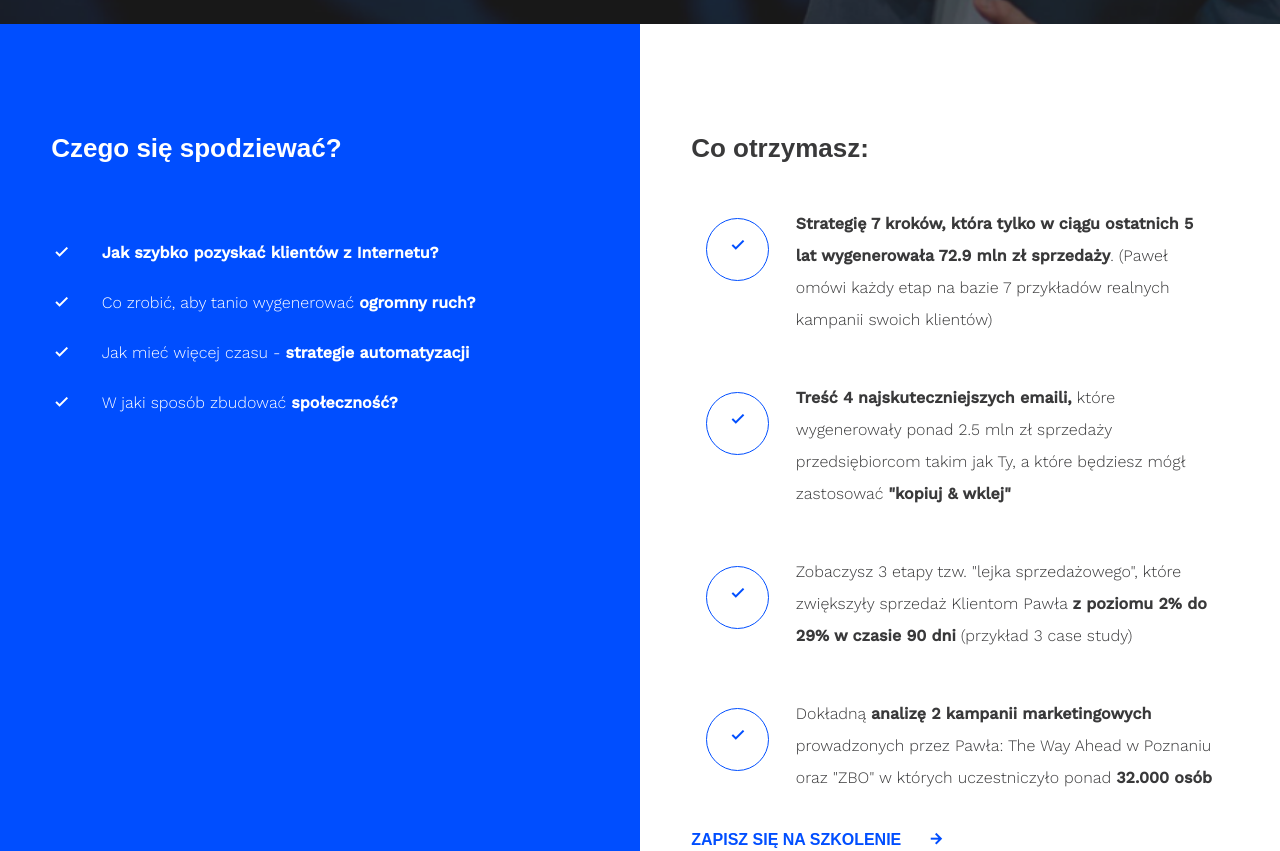
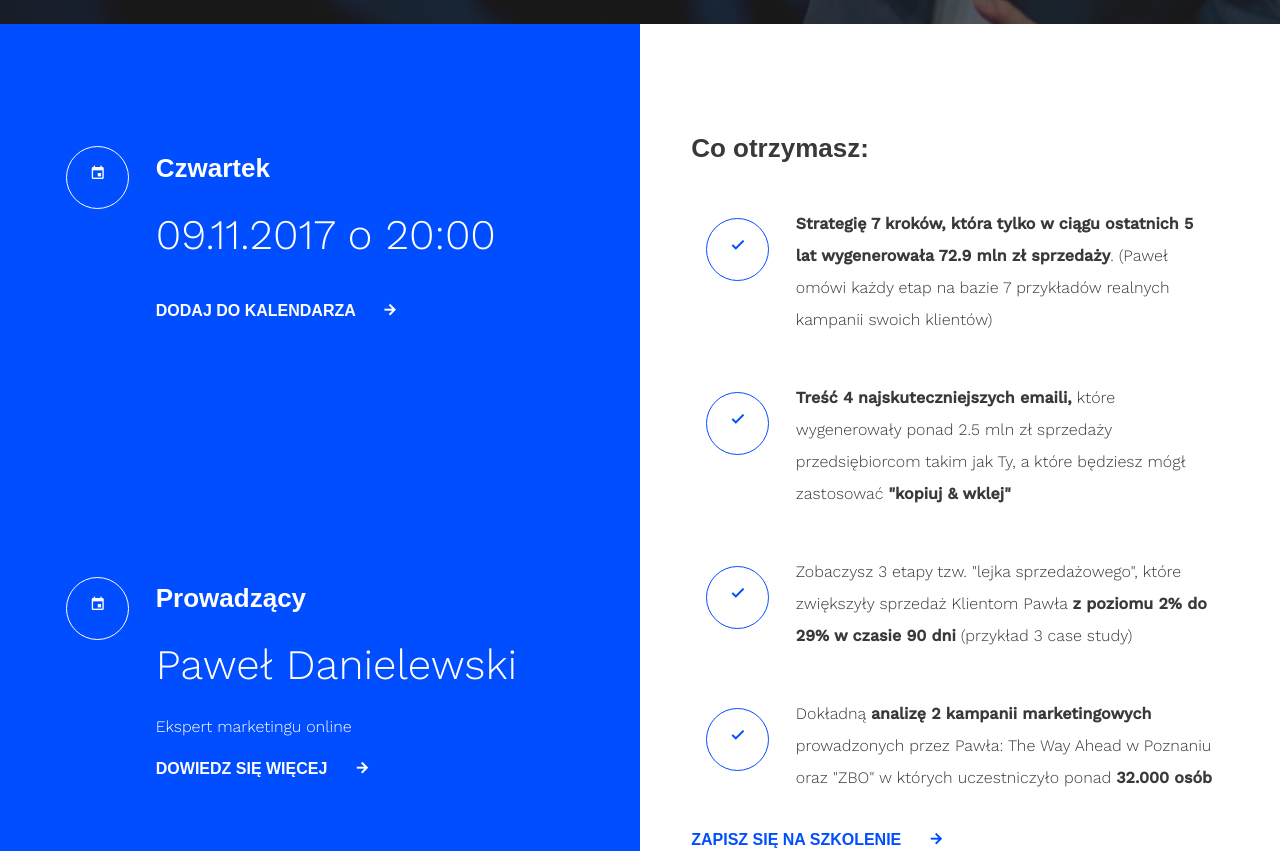
Before and after one commit to kryczek/AE20, a plain HTML site: page index2.html in a window 1280 px wide. Shown: the part 828-1679 px from the top of the page. Drawn offline with nearby package versions, Linux system fonts and the light colour scheme; a web font is replaced by a local one.

Commit message:
edit blue column

```diff
--- a/css/style.css
+++ b/css/style.css
@@ -120,6 +120,14 @@ p.big-text:after {
     height: 2px;
 }
 
+p.big-text.no-after:after {
+    content: '';
+    display: block;
+    margin: 0px 0px;
+    width: 0;
+    height: 0;
+}
+
 .small-text {
   font-size: 26px;
   font-family: 'Work Sans', sans-serif;
@@ -146,6 +154,10 @@ i.zmdi {
 
 .font-68 {
   font-size: 68px !important;
+}
+
+.space-element {
+  height: 30%;
 }
 
 @media screen and (max-width: 1080px) {
@@ -906,6 +918,15 @@ footer {
   margin-top: -10px;
 }
 
+.minus-20-margin-top {
+  margin-top: -20px;
+}
+
 .what-you-get-section .padding-content {
       padding: 8% 4% !important;
 }
+
+.blue-background .circle-check {
+  border: 1px solid white;
+  font-weight: normal;
+}
--- a/index2.html
+++ b/index2.html
@@ -57,14 +57,35 @@
 				<div class="container-1440">
 					<div class="row">
 						<div class="col-lg-6 col-md-12 padding-content blue-background">
-							<h2>Czego się spodziewać?</h2>
-							<ul class="expect-list">
-								<li><i class="zmdi zmdi-hc-fw"></i><b>Jak szybko pozyskać klientów z Internetu?</b></li>
-								<li><i class="zmdi zmdi-hc-fw"></i>Co zrobić, aby tanio wygenerować <b>ogromny ruch?</b></li>
-								<li><i class="zmdi zmdi-hc-fw"></i>Jak mieć więcej czasu - <b>strategie automatyzacji</b></li>
-								<li><i class="zmdi zmdi-hc-fw"></i>W jaki sposób zbudować <b>społeczność?</b></li>
-							</ul>
-						</div>
+              <div class="row check-box">
+                <div class="col-lg-2 col-md-3 col-sm-12">
+                  <i class="zmdi zmdi-hc-fw circle-check"></i>
+                </div>
+                <div class="col-lg-10 col-md-9 col-sm-12">
+                  <h2>Czwartek</h2>
+                  <p class="big-text no-after">
+                    09.11.2017 o 20:00
+                  </p>
+                  <a href="#zapisz-sie" class="text-white" id="anchor-link">Dodaj do kalendarza <i class="zmdi zmdi-hc-fw"></i></a>
+                </div>
+              </div>
+              <div class="space-element"></div>
+              <div class="row check-box">
+                <div class="col-lg-2 col-md-3 col-sm-12">
+                  <i class="zmdi zmdi-hc-fw circle-check"></i>
+                </div>
+                <div class="col-lg-10 col-md-9 col-sm-12">
+                  <h2>Prowadzący</h2>
+                  <p class="big-text no-after">
+                    Paweł Danielewski
+                  </p>
+                  <p class="minus-20-margin-top">
+                    Ekspert marketingu online
+                  </p>
+                  <a href="#zapisz-sie" class="text-white" id="anchor-link">Dowiedz się więcej <i class="zmdi zmdi-hc-fw"></i></a>
+                </div>
+              </div>
+        </div>
             <div class="col-lg-6 col-md-12 padding-content">
 							<h2 class="margin-bottom-50">Co otrzymasz:</h2>
               <div class="row check-box">
```
